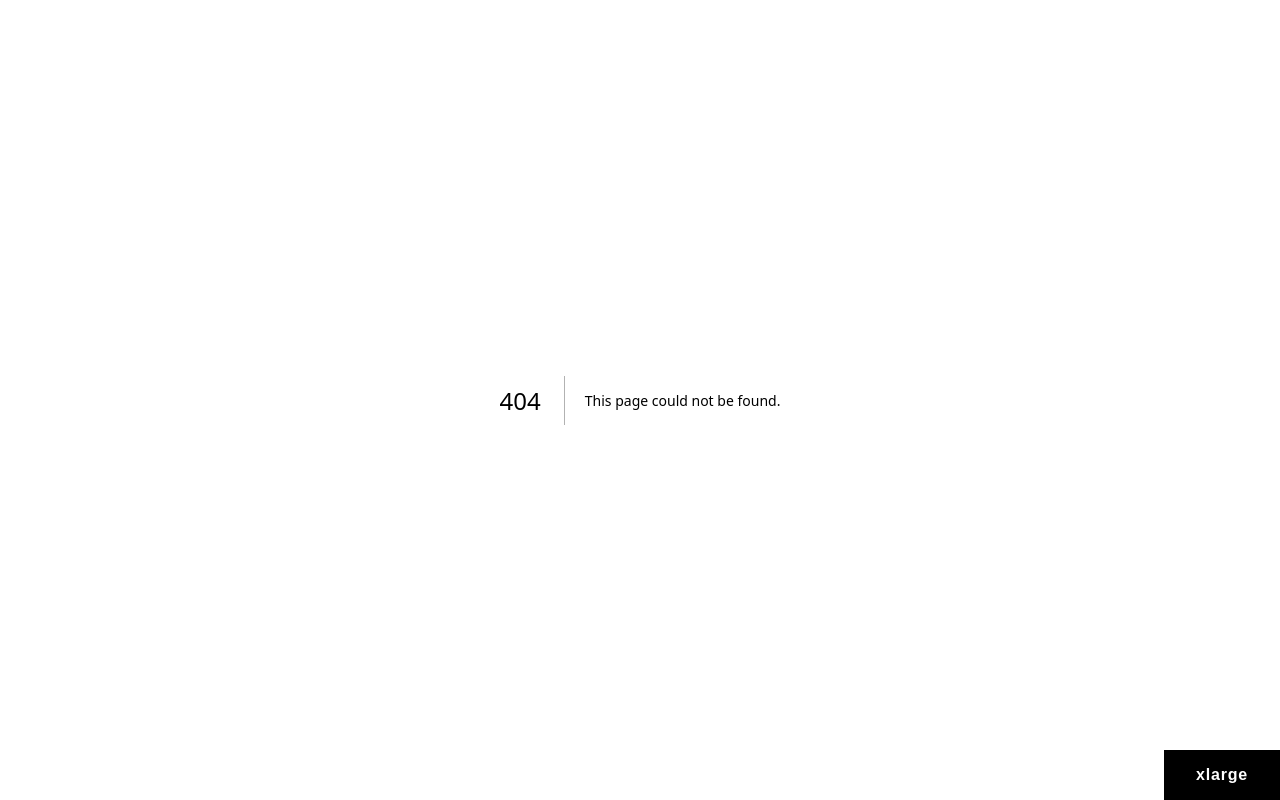
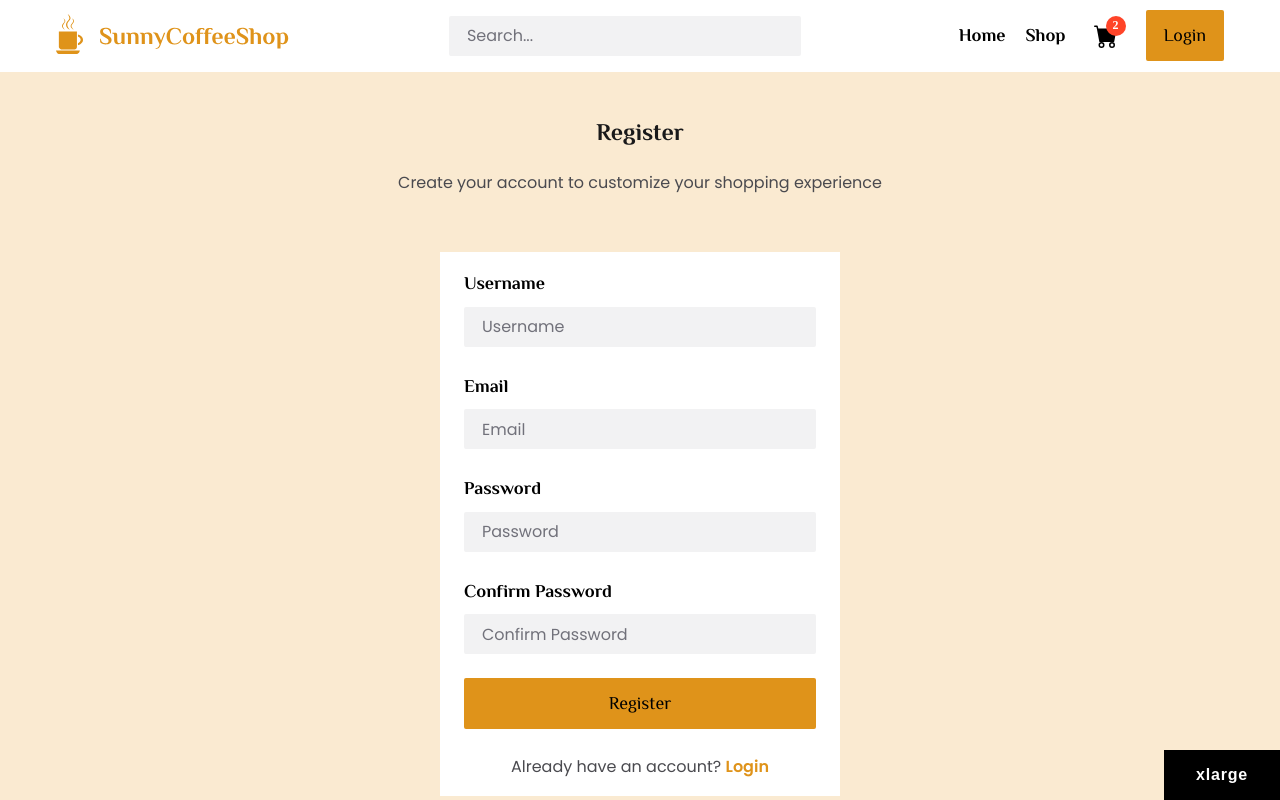
Before and after one commit to harounach/sunnycoffeeshop, a Next.js app: page /register in a window 1280 px wide. Before the commit this address had no page. Shown: the top 800 px of the page. Built offline with nearby package versions, Linux system fonts and the light colour scheme.

Commit message:
Create register page

```diff
--- a/app/login/page.tsx
+++ b/app/login/page.tsx
@@ -10,7 +10,7 @@ export default function Page() {
         <section className="login-page__sect section section--page">
           <div className="container">
             <h1 className="title title-medium">Login</h1>
-            <p className="desc body-base">Login to you Account</p>
+            <p className="desc body-base">Login to your Account</p>
             <div className="login-page__form">
               <LoginForm />
             </div>
--- /dev/null
+++ b/app/register/page.tsx
@@ -0,0 +1,25 @@
+import Header from "@/app/ui/navigation/header/Header";
+import Footer from "@/app/ui/navigation/footer/Footer";
+import RegisterForm from "@/app/ui/inputs/RegisterForm";
+
+export default function Page() {
+  return (
+    <div>
+      <Header />
+      <main className="register-page" id="content">
+        <section className="register-page__sect section section--page">
+          <div className="container">
+            <h1 className="title title-medium">Register</h1>
+            <p className="desc body-base">
+              Create your account to customize your shopping experience
+            </p>
+            <div className="register-page__form">
+              <RegisterForm />
+            </div>
+          </div>
+        </section>
+      </main>
+      <Footer />
+    </div>
+  );
+}
--- /dev/null
+++ b/app/ui/inputs/RegisterForm.tsx
@@ -0,0 +1,59 @@
+import Link from "next/link";
+import classNames from "classnames";
+import TextInput from "./TextInput";
+import Button from "@/app/ui/actionables/buttons/Button";
+
+interface RegisterFormProps {
+  customClasses?: string;
+}
+
+export default function RegisterForm({ customClasses }: RegisterFormProps) {
+  const classes = classNames("form", customClasses);
+
+  return (
+    <form className={classes}>
+      {/* Username */}
+      <TextInput
+        name="username"
+        label="Username"
+        id="username"
+        placeholder="Username"
+      />
+
+      {/* Email */}
+      <TextInput
+        name="email"
+        label="Email"
+        id="email"
+        placeholder="Email"
+        type="email"
+      />
+
+      {/* Password */}
+      <TextInput
+        name="password"
+        label="Password"
+        id="password"
+        placeholder="Password"
+        type="password"
+      />
+
+      {/* Confirm Password */}
+      <TextInput
+        name="confirm_password"
+        label="Confirm Password"
+        id="confirm_password"
+        placeholder="Confirm Password"
+        type="password"
+      />
+
+      <Button type="submit" label="Register" />
+      <p className="form__message body-base">
+        {"Already have an account?"}{" "}
+        <Link className="form__link" href="/login">
+          Login
+        </Link>
+      </p>
+    </form>
+  );
+}
--- a/app/ui/styles/main.scss
+++ b/app/ui/styles/main.scss
@@ -53,6 +53,7 @@
 @use "./pages/cart-page";
 @use "./pages/shipping-page";
 @use "./pages/login-page";
+@use "./pages/register-page";
 
 // <themes>
 // @use "./themes/theme-values";
--- /dev/null
+++ b/app/ui/styles/pages/_register-page.scss
@@ -0,0 +1,17 @@
+@use "../abstracts/variables" as vars;
+@use "../abstracts/mixins" as mixins;
+
+// register-page
+.register-page {
+}
+
+// register-page__sect
+.register-page__sect {
+  background-color: vars.$primary-100;
+}
+
+// register-page__form
+.register-page__form {
+  display: flex;
+  justify-content: center;
+}
```
